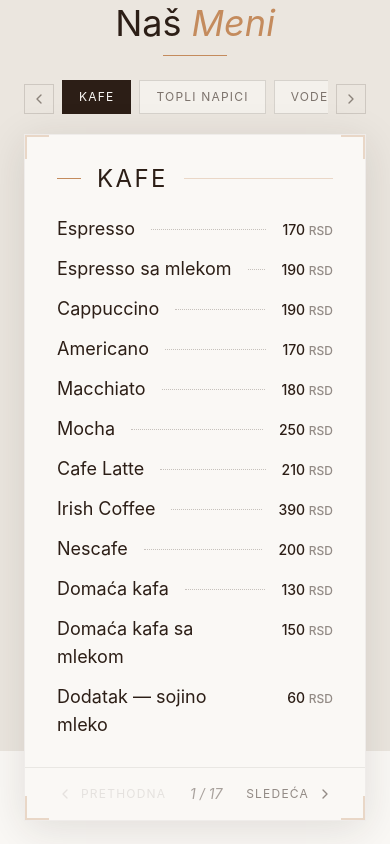
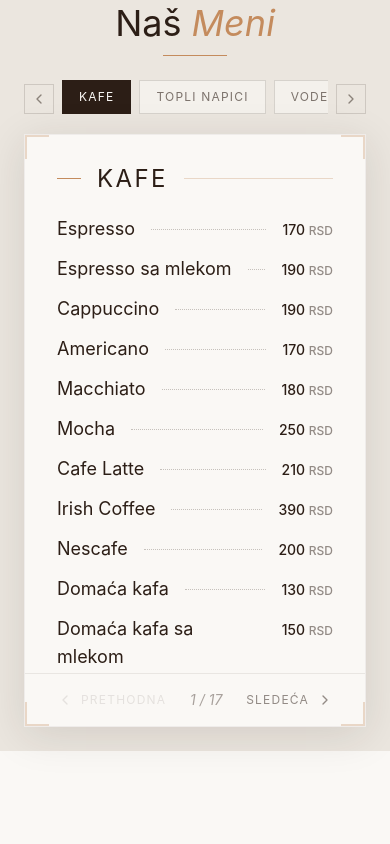
Before and after one commit to rumeni/la_bocca, a Next.js app: page / in a window 390 px wide. Shown: the part 2460-3304 px from the top of the page. Built offline with nearby package versions, Linux system fonts and the light colour scheme.

Commit message:
mobile fix

```diff
--- a/app/layout.tsx
+++ b/app/layout.tsx
@@ -3,14 +3,14 @@ import { Cormorant_Garamond, Inter } from 'next/font/google';
 import './globals.css';
 
 const cormorant = Cormorant_Garamond({
-  subsets: ['latin'],
+  subsets: ['latin', 'latin-ext'],
   weight: ['300', '400', '500', '600', '700'],
   style: ['normal', 'italic'],
   variable: '--font-cormorant',
 });
 
 const inter = Inter({
-  subsets: ['latin'],
+  subsets: ['latin', 'latin-ext'],
   variable: '--font-inter',
 });
 
--- a/components/Menu.tsx
+++ b/components/Menu.tsx
@@ -100,7 +100,7 @@ export default function Menu() {
         </div>
 
         {/* Book */}
-        <div className="relative bg-ivory shadow-[0_8px_40px_rgba(44,30,22,0.12)] border border-espresso/5">
+        <div className="relative bg-ivory shadow-[0_8px_40px_rgba(44,30,22,0.12)] border border-espresso/5 flex flex-col flex-1 min-h-0">
 
           {/* Corner decorations */}
           <div className="absolute top-0 left-0 w-6 h-6 border-t-2 border-l-2 border-caramel/30" />
```
